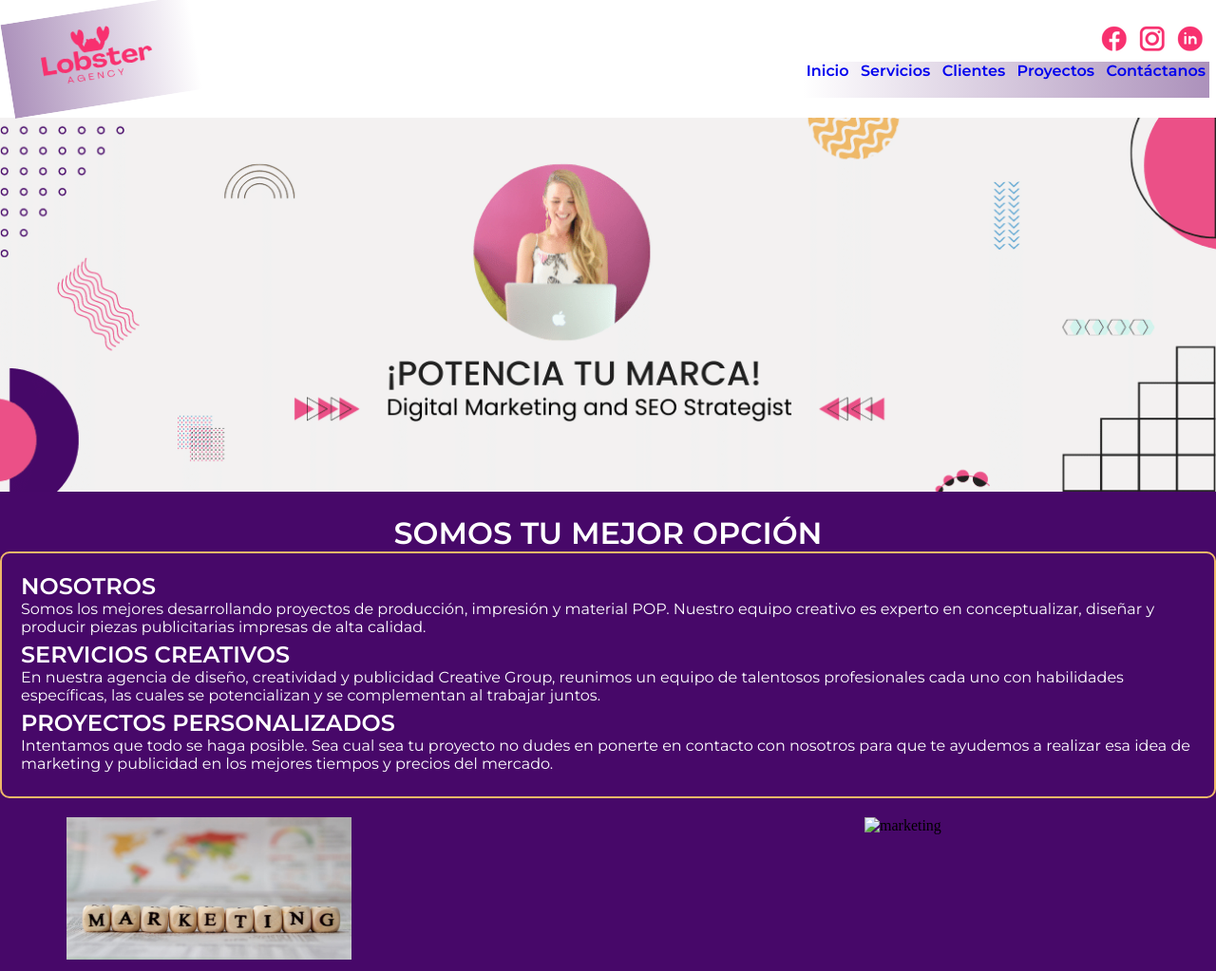
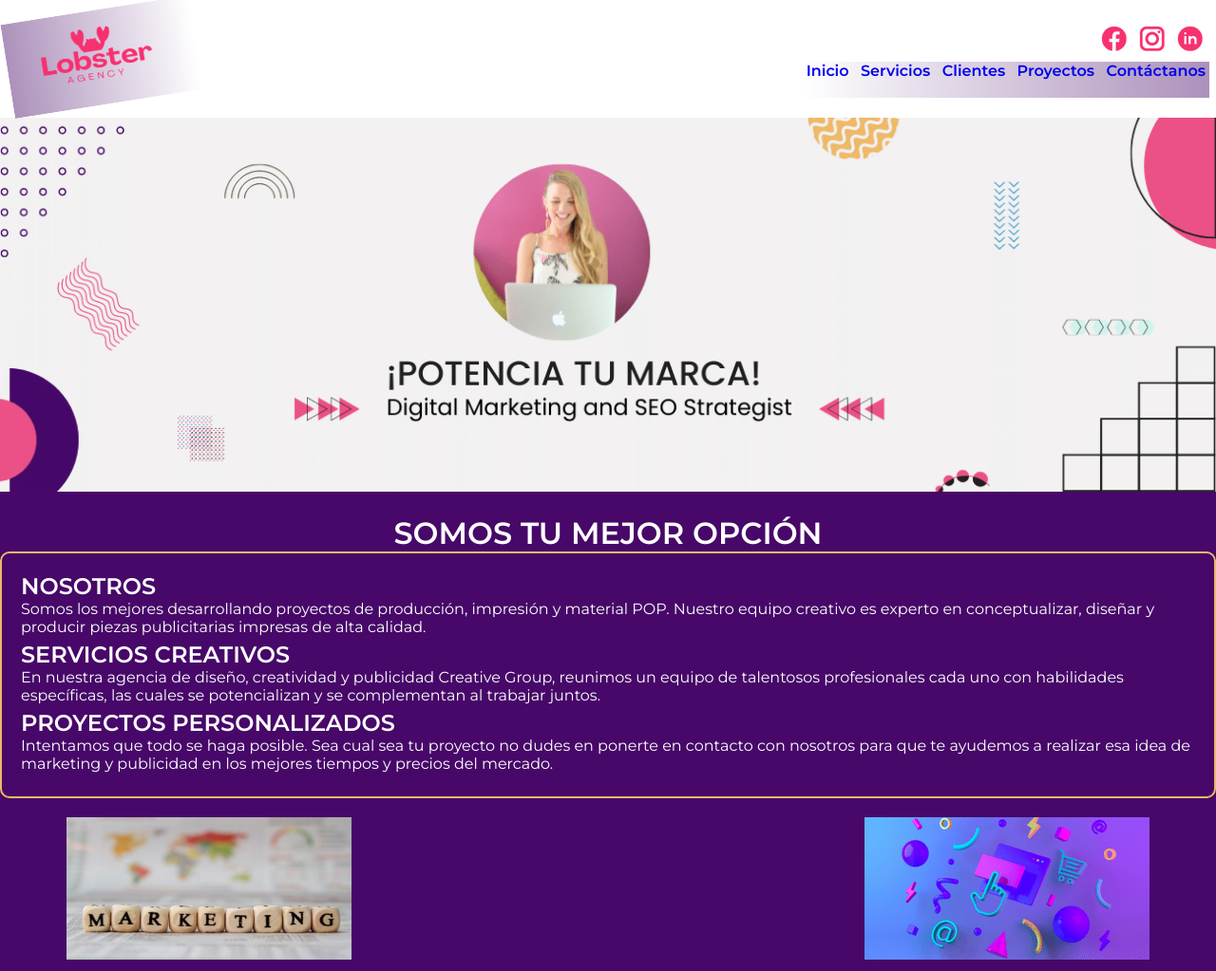
Before and after one commit to davidleon220/Lobster_Marketing, a plain HTML site: page index.html in a window 1280 px wide. Shown: the top 1023 px of the page at 95% size. Drawn offline with Linux system fonts and the light colour scheme; grey boxes are pictures that could not be loaded.

```diff
--- a/index.html
+++ b/index.html
@@ -97,7 +97,7 @@
             </div>
 
             <div class="imagenyvideo">
-                <img src="./imagenes/imagendemarketing" width="300" height="150" alt="marketing">
+                <img src="./imagenes/marketing2.png" width="300" height="150" alt="marketing">
             </div>
 
             <div class="imagenyvideo">
```
Also changed, not shown: imagenes/marketing2.png (added).
